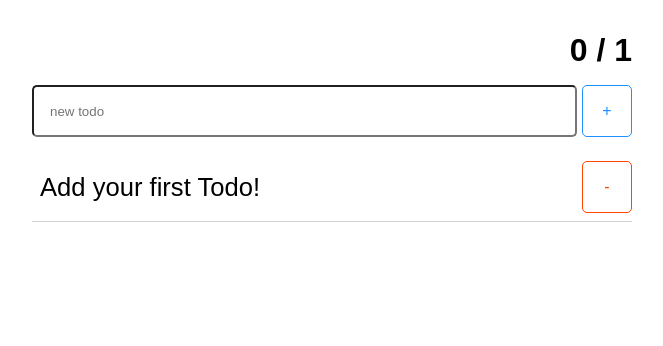
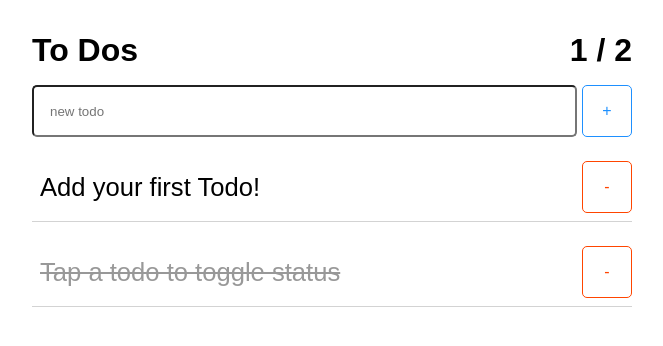
Before and after one commit to chrishughallen/React-Todo-List, a React (Create React App) app: page / in a window 1280 px wide. Shown: the top 346 px of the page, without its empty margins (308-971 px from the left). Built offline with nearby package versions, Linux system fonts and the light colour scheme.

Commit message:
added example todos

```diff
--- a/public/index.html
+++ b/public/index.html
@@ -24,7 +24,7 @@
       work correctly both with client-side routing and a non-root public URL.
       Learn how to configure a non-root public URL by running `npm run build`.
     -->
-    <title>React App</title>
+    <title>Todo</title>
   </head>
   <body>
     <noscript>You need to enable JavaScript to run this app.</noscript>
--- a/src/App.css
+++ b/src/App.css
@@ -24,7 +24,8 @@
 }
 
 .App > h1 {
-  text-align: right;
+  display: flex;
+  justify-content: space-between;
 }
 
 .App > .todo-input {
--- a/src/App.js
+++ b/src/App.js
@@ -3,7 +3,12 @@ import './App.css';
 import {setState, useState, useEffect} from 'react';
 
 function App() {
-  const [todoList, setTodoList] = useState([{id: Math.floor(Math.random()*1000), value: "Add your first Todo!", completed: false}])
+  const [todoList, setTodoList] = useState(
+    [
+      {id: Math.floor(Math.random()*1000), value: "Add your first Todo!", completed: false},
+      {id: Math.floor(Math.random()*1000), value: "Tap a todo to toggle status", completed: true}
+    ]
+    )
   const [newItem, setNewItem] = useState("")
   let outstandingTasks = todoList.filter((item) => item.completed == false)
   let completedTasks = todoList.filter((item) => item.completed)
@@ -33,8 +38,8 @@ function App() {
   return (
     <div className="wrapper">
       <div className="App">
-        {todoList.length == 0 && <h1>0 / 0</h1>}
-        {todoList.length >= 1 && <h1> {completedTasks.length} / {todoList.length}</h1>}
+        {todoList.length == 0 && <h1><span>To Dos</span><span>0 / 0</span></h1>}
+        {todoList.length >= 1 && <h1><span>To Dos</span> <span>{completedTasks.length} / {todoList.length}</span></h1>}
           <div className="todo-input">
             <input
               autoComplete="off"
```
